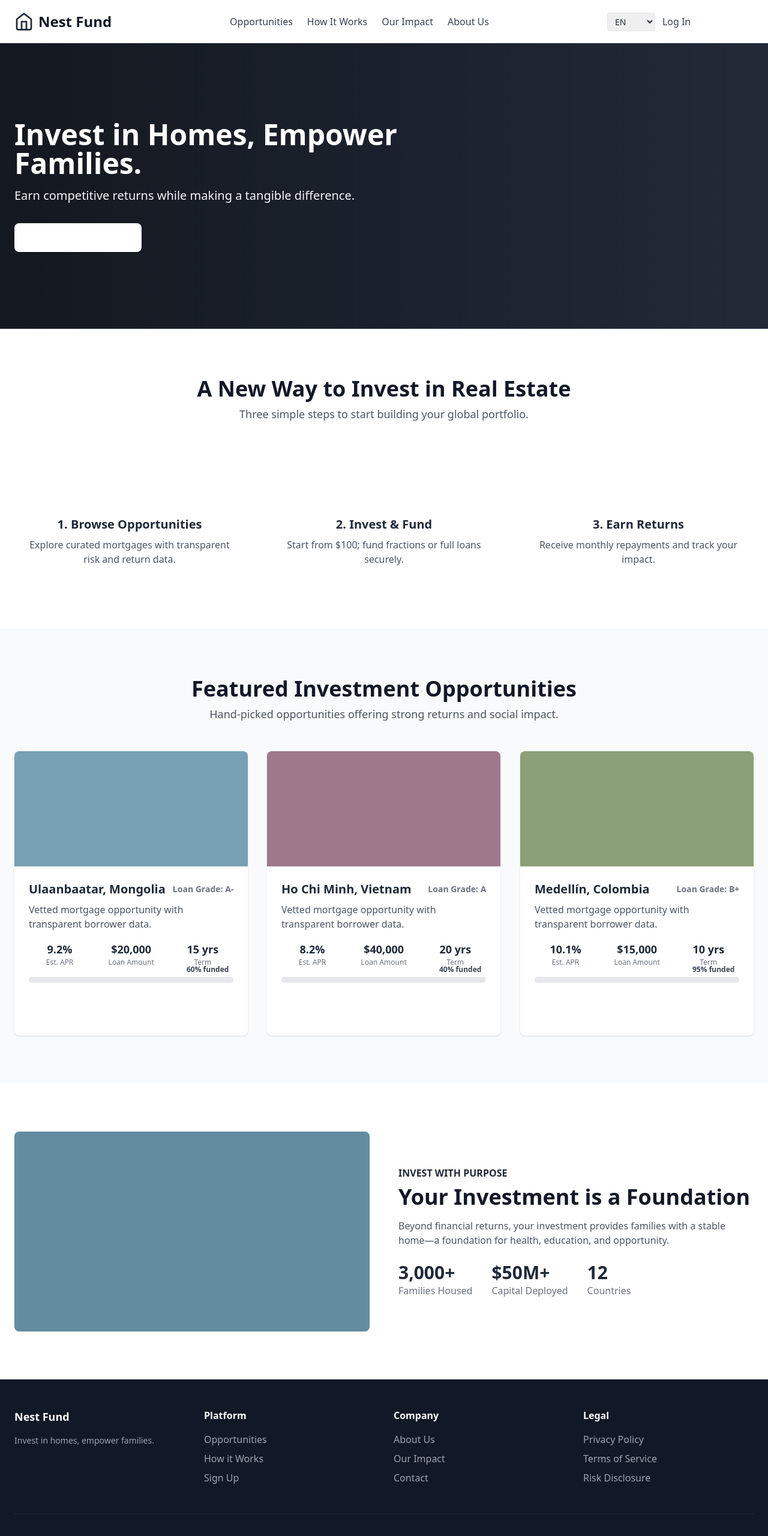
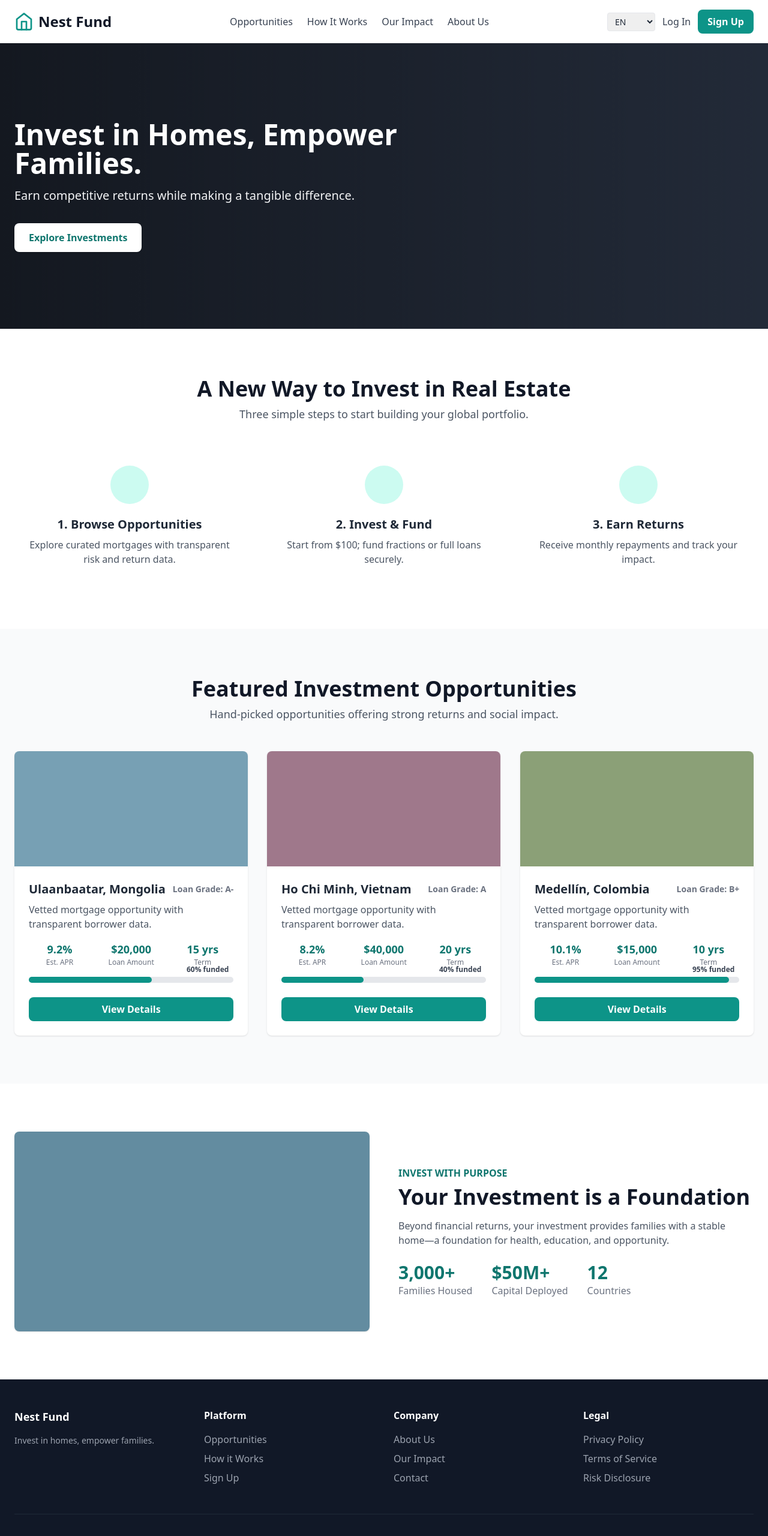
Before and after one commit to ljkz-nest/nest-fund-frontend-v2, a Next.js app: page / in a window 1280 px wide. Shown: the top 2560 px of the page at 60% size. Built offline with nearby package versions, Linux system fonts and the light colour scheme.

Commit message:
Switch accent styling to teal

```diff
--- a/app/(app)/fx-hedge/page.tsx
+++ b/app/(app)/fx-hedge/page.tsx
@@ -24,7 +24,7 @@ export default function FXHedgePage() {
               <td className="p-4">$2,500.00</td>
               <td className="p-4">8,450,000 MNT</td>
               <td className="p-4 text-orange-700">Unhedged</td>
-              <td className="p-4 text-center"><button className="bg-brand-600 text-white text-sm px-4 py-2 rounded-lg hover:bg-brand-700">Activate Hedge</button></td>
+              <td className="p-4 text-center"><button className="bg-teal-600 text-white text-sm px-4 py-2 rounded-lg hover:bg-teal-700">Activate Hedge</button></td>
             </tr>
             <tr>
               <td className="p-4 font-semibold"><div>Ho Chi Minh, Vietnam</div><div className="text-xs text-gray-500 font-normal">VND / USD: 25,450.00</div></td>
--- a/app/(app)/opportunities/page.tsx
+++ b/app/(app)/opportunities/page.tsx
@@ -8,22 +8,22 @@ export default function OpportunitiesPage() {
       <div className="bg-white p-4 rounded-lg shadow mb-6">
         <form className="grid grid-cols-1 md:grid-cols-4 gap-4" aria-label="Filters">
           <label className="text-sm font-medium text-gray-700">Region
-            <select className="mt-1 block w-full py-2 px-3 border border-gray-300 rounded-md focus:outline-none focus:ring-brand-500 focus:border-brand-500 text-sm">
+            <select className="mt-1 block w-full py-2 px-3 border border-gray-300 rounded-md focus:outline-none focus:ring-teal-500 focus:border-teal-500 text-sm">
               <option>All</option><option>East Asia</option><option>Southeast Asia</option><option>South America</option>
             </select>
           </label>
           <label className="text-sm font-medium text-gray-700">Loan Grade
-            <select className="mt-1 block w-full py-2 px-3 border border-gray-300 rounded-md focus:outline-none focus:ring-brand-500 focus:border-brand-500 text-sm">
+            <select className="mt-1 block w-full py-2 px-3 border border-gray-300 rounded-md focus:outline-none focus:ring-teal-500 focus:border-teal-500 text-sm">
               <option>All</option><option>A</option><option>B</option><option>C</option>
             </select>
           </label>
           <label className="text-sm font-medium text-gray-700">Est. APR
-            <select className="mt-1 block w-full py-2 px-3 border border-gray-300 rounded-md focus:outline-none focus:ring-brand-500 focus:border-brand-500 text-sm">
+            <select className="mt-1 block w-full py-2 px-3 border border-gray-300 rounded-md focus:outline-none focus:ring-teal-500 focus:border-teal-500 text-sm">
               <option>Any</option><option>8-10%</option><option>10-12%</option><option>12%+</option>
             </select>
           </label>
           <div className="self-end">
-            <button className="w-full bg-brand-600 text-white font-semibold py-2 px-4 rounded-lg hover:bg-brand-700 transition">Filter</button>
+            <button className="w-full bg-teal-600 text-white font-semibold py-2 px-4 rounded-lg hover:bg-teal-700 transition">Filter</button>
           </div>
         </form>
       </div>
--- a/app/(marketing)/page.tsx
+++ b/app/(marketing)/page.tsx
@@ -28,7 +28,7 @@ export default function LandingPage() {
           <div className="relative container mx-auto px-6 py-24 md:py-32">
             <h1 className="text-4xl md:text-5xl font-bold leading-tight max-w-3xl">{t.hero.title}</h1>
             <p className="mt-4 max-w-2xl text-lg md:text-xl text-gray-100">{t.hero.subtitle}</p>
-            <a href="#opportunities" className="mt-8 inline-flex items-center bg-white text-brand-700 font-semibold py-3 px-6 rounded-lg shadow hover:shadow-md focus:shadow-md transition">{t.hero.cta}</a>
+            <a href="#opportunities" className="mt-8 inline-flex items-center bg-white text-teal-700 font-semibold py-3 px-6 rounded-lg shadow hover:shadow-md focus:shadow-md transition">{t.hero.cta}</a>
           </div>
         </section>
 
@@ -45,7 +45,7 @@ export default function LandingPage() {
                 { title: 'Earn Returns', icon: 'trending-up', desc: 'Receive monthly repayments and track your impact.' }
               ].map((s, i) => (
                 <div key={i} className="p-6">
-                  <div className="flex items-center justify-center h-16 w-16 rounded-full bg-brand-100 text-brand-700 mx-auto mb-5">
+                  <div className="flex items-center justify-center h-16 w-16 rounded-full bg-teal-100 text-teal-700 mx-auto mb-5">
                     <span aria-hidden className="i" data-icon={s.icon} />
                   </div>
                   <h3 className="text-xl font-semibold mb-2">{i + 1}. {s.title}</h3>
@@ -76,13 +76,13 @@ export default function LandingPage() {
               <Image src="/sample-4.jpg" alt="Happy family at their new home" width={600} height={400} className="rounded-lg shadow" />
             </div>
             <div>
-              <span className="font-semibold text-brand-700 uppercase">Invest with purpose</span>
+              <span className="font-semibold text-teal-700 uppercase">Invest with purpose</span>
               <h2 id="impact" className="text-3xl md:text-4xl font-bold text-gray-900 mt-2 mb-4">Your Investment is a Foundation</h2>
               <p className="text-gray-600 mb-4">Beyond financial returns, your investment provides families with a stable home—a foundation for health, education, and opportunity.</p>
               <div className="flex mt-6 gap-8">
-                <div><p className="text-3xl font-bold text-brand-700">3,000+</p><p className="text-gray-500">Families Housed</p></div>
-                <div><p className="text-3xl font-bold text-brand-700">$50M+</p><p className="text-gray-500">Capital Deployed</p></div>
-                <div><p className="text-3xl font-bold text-brand-700">12</p><p className="text-gray-500">Countries</p></div>
+                <div><p className="text-3xl font-bold text-teal-700">3,000+</p><p className="text-gray-500">Families Housed</p></div>
+                <div><p className="text-3xl font-bold text-teal-700">$50M+</p><p className="text-gray-500">Capital Deployed</p></div>
+                <div><p className="text-3xl font-bold text-teal-700">12</p><p className="text-gray-500">Countries</p></div>
               </div>
             </div>
           </div>
--- a/components/NavBar.tsx
+++ b/components/NavBar.tsx
@@ -11,7 +11,7 @@ export default function NavBar() {
     <header className="bg-white shadow-sm sticky top-0 z-50" role="banner">
       <div className="container mx-auto px-6 py-4 flex justify-between items-center">
         <div className="flex items-center gap-2">
-          <svg aria-hidden xmlns="http://www.w3.org/2000/svg" className="h-8 w-8 text-brand-600" viewBox="0 0 24 24" fill="none" stroke="currentColor" strokeWidth={2} strokeLinecap="round" strokeLinejoin="round"><path d="M3 9l9-7 9 7v11a2 2 0 0 1-2 2H5a2 2 0 0 1-2-2z"></path><polyline points="9 22 9 12 15 12 15 22"></polyline></svg>
+          <svg aria-hidden xmlns="http://www.w3.org/2000/svg" className="h-8 w-8 text-teal-600" viewBox="0 0 24 24" fill="none" stroke="currentColor" strokeWidth={2} strokeLinecap="round" strokeLinejoin="round"><path d="M3 9l9-7 9 7v11a2 2 0 0 1-2 2H5a2 2 0 0 1-2-2z"></path><polyline points="9 22 9 12 15 12 15 22"></polyline></svg>
           <Link href="/" className="text-2xl font-bold text-gray-900">Nest Fund</Link>
         </div>
         <button className="md:hidden" aria-controls="main-nav" aria-expanded={open} onClick={() => setOpen(v => !v)}>
@@ -19,10 +19,10 @@ export default function NavBar() {
         </button>
         <nav id="main-nav" aria-label="Primary" className={(open ? 'block' : 'hidden') + ' md:block'}>
           <ul className="md:flex items-center gap-6">
-            <li><a href="#opportunities" className="text-gray-700 hover:text-brand-700">{t.nav.opportunities}</a></li>
-            <li><a href="#how" className="text-gray-700 hover:text-brand-700">{t.nav.how}</a></li>
-            <li><a href="#impact" className="text-gray-700 hover:text-brand-700">{t.nav.impact}</a></li>
-            <li><a href="#about" className="text-gray-700 hover:text-brand-700">{t.nav.about}</a></li>
+            <li><a href="#opportunities" className="text-gray-700 hover:text-teal-700">{t.nav.opportunities}</a></li>
+            <li><a href="#how" className="text-gray-700 hover:text-teal-700">{t.nav.how}</a></li>
+            <li><a href="#impact" className="text-gray-700 hover:text-teal-700">{t.nav.impact}</a></li>
+            <li><a href="#about" className="text-gray-700 hover:text-teal-700">{t.nav.about}</a></li>
           </ul>
         </nav>
         <div className="flex items-center gap-3">
@@ -30,8 +30,8 @@ export default function NavBar() {
             <option value="en">EN</option>
             <option value="ja">日本語</option>
           </select>
-          <Link href="/dashboard" className="hidden md:inline text-gray-700 hover:text-brand-700">{t.nav.login}</Link>
-          <Link href="/dashboard" className="bg-brand-600 text-white font-semibold px-4 py-2 rounded-lg hover:bg-brand-700">{t.nav.signup}</Link>
+          <Link href="/dashboard" className="hidden md:inline text-gray-700 hover:text-teal-700">{t.nav.login}</Link>
+          <Link href="/dashboard" className="bg-teal-600 text-white font-semibold px-4 py-2 rounded-lg hover:bg-teal-700">{t.nav.signup}</Link>
         </div>
       </div>
     </header>
--- a/components/OpportunityCard.tsx
+++ b/components/OpportunityCard.tsx
@@ -12,12 +12,12 @@ export default function OpportunityCard({ city, grade, apr, amount, termYears, f
         </div>
         <p className="text-gray-600 mb-4">Vetted mortgage opportunity with transparent borrower data.</p>
         <div className="grid grid-cols-3 gap-4 text-center my-4">
-          <div><span className="font-bold text-brand-700 text-lg">{apr.toFixed(1)}%</span><p className="text-xs text-gray-500">Est. APR</p></div>
-          <div><span className="font-bold text-brand-700 text-lg">${amount.toLocaleString()}</span><p className="text-xs text-gray-500">Loan Amount</p></div>
-          <div><span className="font-bold text-brand-700 text-lg">{termYears} yrs</span><p className="text-xs text-gray-500">Term</p></div>
+          <div><span className="font-bold text-teal-700 text-lg">{apr.toFixed(1)}%</span><p className="text-xs text-gray-500">Est. APR</p></div>
+          <div><span className="font-bold text-teal-700 text-lg">${amount.toLocaleString()}</span><p className="text-xs text-gray-500">Loan Amount</p></div>
+          <div><span className="font-bold text-teal-700 text-lg">{termYears} yrs</span><p className="text-xs text-gray-500">Term</p></div>
         </div>
         <ProgressBar value={funded} />
-        <a href="/opportunities" className="mt-6 block text-center bg-brand-600 text-white font-semibold py-2 rounded-lg hover:bg-brand-700">View Details</a>
+        <a href="/opportunities" className="mt-6 block text-center bg-teal-600 text-white font-semibold py-2 rounded-lg hover:bg-teal-700">View Details</a>
       </div>
     </article>
   );
--- a/components/ProgressBar.tsx
+++ b/components/ProgressBar.tsx
@@ -2,7 +2,7 @@ export default function ProgressBar({ value }: { value: number }) {
   const pct = Math.round(value * 100);
   return (
     <div className="w-full bg-gray-200 rounded-full h-2.5 relative" aria-valuenow={pct} aria-valuemin={0} aria-valuemax={100} role="progressbar">
-      <div className="bg-brand-600 h-2.5 rounded-full" style={{ width: `${pct}%` }} />
+      <div className="bg-teal-600 h-2.5 rounded-full" style={{ width: `${pct}%` }} />
       <span className="absolute right-2 -top-5 text-xs font-semibold text-gray-700">{pct}% funded</span>
     </div>
   );
```
Also changed, not shown: tailwind.config.ts (+1 -12 lines).
